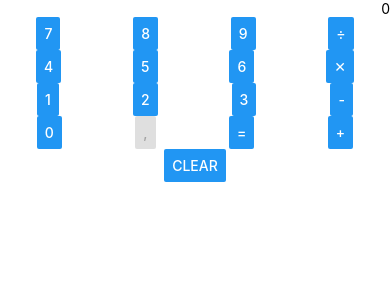
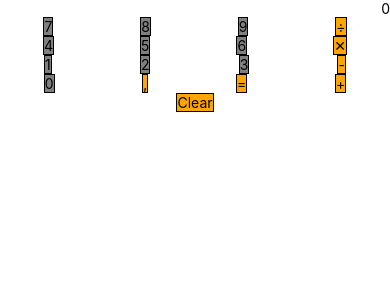
Before and after one commit to Adamduehansen/calculator, a React Native app: screen / in a window 390 px wide. Shown: the top 300 px of the page. Built offline with nearby package versions, Linux system fonts and the light colour scheme.

Commit message:
App now uses Button component.

```diff
--- a/App.tsx
+++ b/App.tsx
@@ -1,12 +1,7 @@
 import { StatusBar } from 'expo-status-bar';
 import React from 'react';
-import {
-  Button,
-  SafeAreaView,
-  TextInput,
-  View,
-  StyleSheet,
-} from 'react-native';
+import { SafeAreaView, TextInput, View, StyleSheet } from 'react-native';
+import Button from './src/components/Button';
 import useCalculator from './src/useCalculator';
 
 const App = function () {
@@ -29,24 +24,28 @@ const App = function () {
             onPress={() => {
               addToNumberField(7);
             }}
+            type='Number'
           />
           <Button
             title='8'
             onPress={() => {
               addToNumberField(8);
             }}
+            type='Number'
           />
           <Button
             title='9'
             onPress={() => {
               addToNumberField(9);
             }}
+            type='Number'
           />
           <Button
             title='÷'
             onPress={() => {
               changeOperator('Divide');
             }}
+            type='Operator'
           />
         </View>
         <View style={styles.numberPadRow}>
@@ -55,24 +54,28 @@ const App = function () {
             onPress={() => {
               addToNumberField(4);
             }}
+            type='Number'
           />
           <Button
             title='5'
             onPress={() => {
               addToNumberField(5);
             }}
+            type='Number'
           />
           <Button
             title='6'
             onPress={() => {
               addToNumberField(6);
             }}
+            type='Number'
           />
           <Button
             title='✕'
             onPress={() => {
               changeOperator('Times');
             }}
+            type='Operator'
           />
         </View>
         <View style={styles.numberPadRow}>
@@ -81,24 +84,28 @@ const App = function () {
             onPress={() => {
               addToNumberField(1);
             }}
+            type='Number'
           />
           <Button
             title='2'
             onPress={() => {
               addToNumberField(2);
             }}
+            type='Number'
           />
           <Button
             title='3'
             onPress={() => {
               addToNumberField(3);
             }}
+            type='Number'
           />
           <Button
             title='-'
             onPress={() => {
               changeOperator('Subtract');
             }}
+            type='Operator'
           />
         </View>
         <View style={styles.numberPadRow}>
@@ -107,19 +114,22 @@ const App = function () {
             onPress={() => {
               addToNumberField(0);
             }}
+            type='Number'
           />
-          <Button title=',' disabled={true} onPress={() => {}} />
+          <Button title=',' onPress={() => {}} type='Operator' />
           <Button
             title='='
             onPress={() => {
               calculate();
             }}
+            type='Operator'
           />
           <Button
             title='+'
             onPress={() => {
               changeOperator('Add');
             }}
+            type='Operator'
           />
         </View>
         <View style={styles.numberPadRow}>
@@ -128,6 +138,7 @@ const App = function () {
             onPress={() => {
               clear();
             }}
+            type='Operator'
           />
         </View>
       </SafeAreaView>
```
